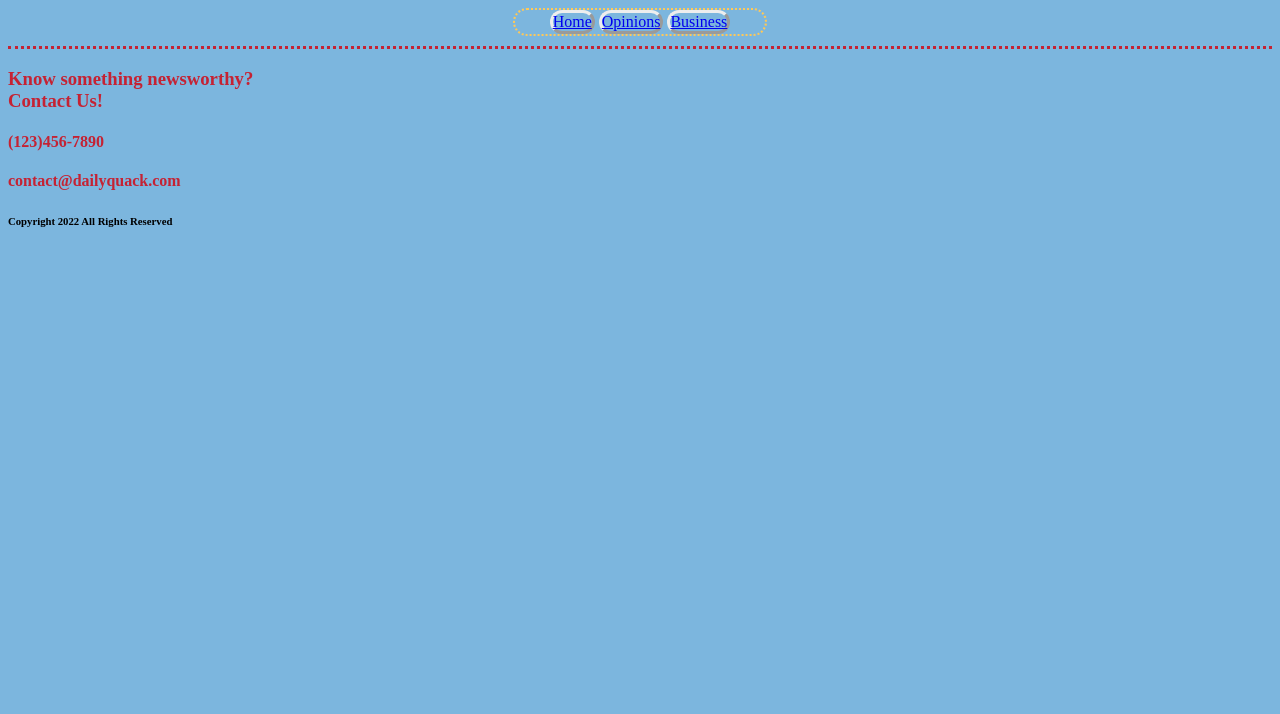
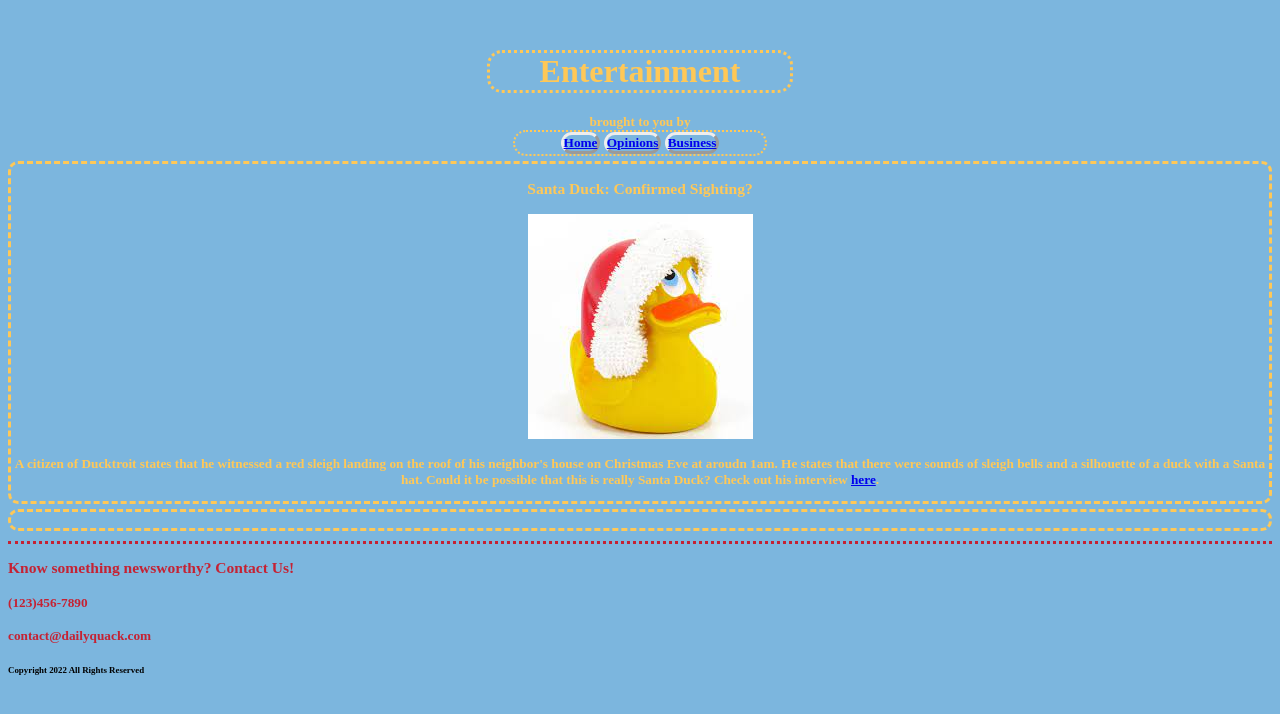
Before and after one commit to gr19467/News-Website, a plain HTML site: page entertainment.html in a window 1280 px wide. Drawn offline with Linux system fonts and the light colour scheme.

Commit message:
End of class 11/7/22
-progress?

```diff
--- a/entertainment.html
+++ b/entertainment.html
@@ -5,6 +5,8 @@
     <link rel="stylesheet" href="styles.css">
 </head>
 <body>
+    <h1>Entertainment</h1>
+    <h5>brought to you by</h>
     <nav>
         <ul>
             <li><a href="index.html">Home</a></li>
@@ -12,6 +14,18 @@
             <li><a href="business.html">Business</a></li>
         </ul>
     </nav>
+
+    <div class="article-1">
+        <h3>Santa Duck: Confirmed Sighting?</h3>
+        <img src="Images/santa.jfif" alt="">
+        <p>A citizen of Ducktroit states that he witnessed a red sleigh landing on the roof of his neighbor's house on Christmas Eve at aroudn 1am. He states that there were sounds of sleigh bells and a silhouette of a duck with a Santa hat.
+            Could it be possible that this is really Santa Duck? Check out his interview <a href="fakelink.html">here</a>.</p>
+    </div>
+
+    <div class="article-2">
+        <h3></h3>
+        <p></p>
+    </div>
 
     <footer>
         <h3>Know something newsworthy? Contact Us!</h3>
--- a/styles.css
+++ b/styles.css
@@ -81,7 +81,23 @@ aside{
 }
 
 .article-1{
+    margin-top: 5px;
 
+    border: rgb(255,200,87) dashed;
+    border-radius: 10px;
+
+    text-align: center;
+    color: rgb(255,200,87);
+}
+
+.article-2{
+    margin-top: 5px;
+
+    border: rgb(255,200,87) dashed;
+    border-radius: 10px;
+
+    text-align: center;
+    color: rgb(255,200,87);
 }
 
 footer>h3{
@@ -100,3 +116,14 @@ footer{
     border-top: rgb(197,34,51)dotted;
     margin-top: 10px;
 }
+
+footer>h6{
+    color: black;
+    text-align: left;
+}
+
+h5{
+    color: rgb(255,200,87);
+    text-align: center;
+    margin-top: 0%;
+}
```
Also changed, not shown: business.html (+11 -1 lines), fakelink.html (added, +9 -0 lines), index.html (+5 -0 lines), opinions.html (+8 -2 lines).
